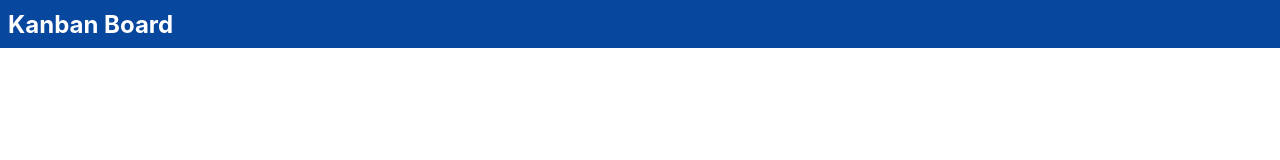
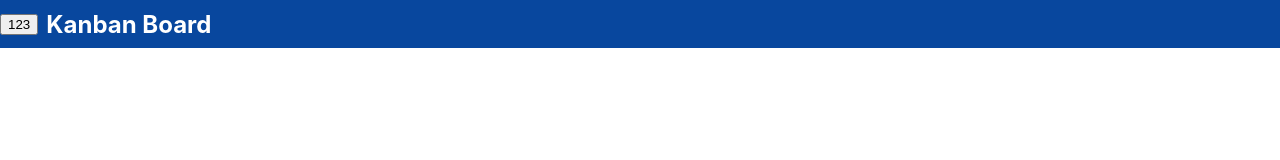
Before and after one commit to admd6137/kanban-board, a website built with Vite: page index.html in a window 1280 px wide. Built offline with nearby package versions, Linux system fonts and the light colour scheme.

Commit message:
add event listener to the moreApps button

```diff
--- a/index.html
+++ b/index.html
@@ -7,7 +7,7 @@
     <title>Kanban Board</title>
   </head>
   <body class="body">
-    <nav class="nav"><h1 class="h1">Kanban Board</h1></nav>
+    <nav class="nav"><button class="moreApps">123</button><h1 class="h1">Kanban Board</h1></nav>
     <script type="module" src="/src/main.js"></script>
   </body>
 </html>
--- a/src/main.js
+++ b/src/main.js
@@ -1 +1,5 @@
 import "./style.css";
+
+document.querySelector(".moreApps").addEventListener("click", () => {
+  console.log("here");
+});
```
